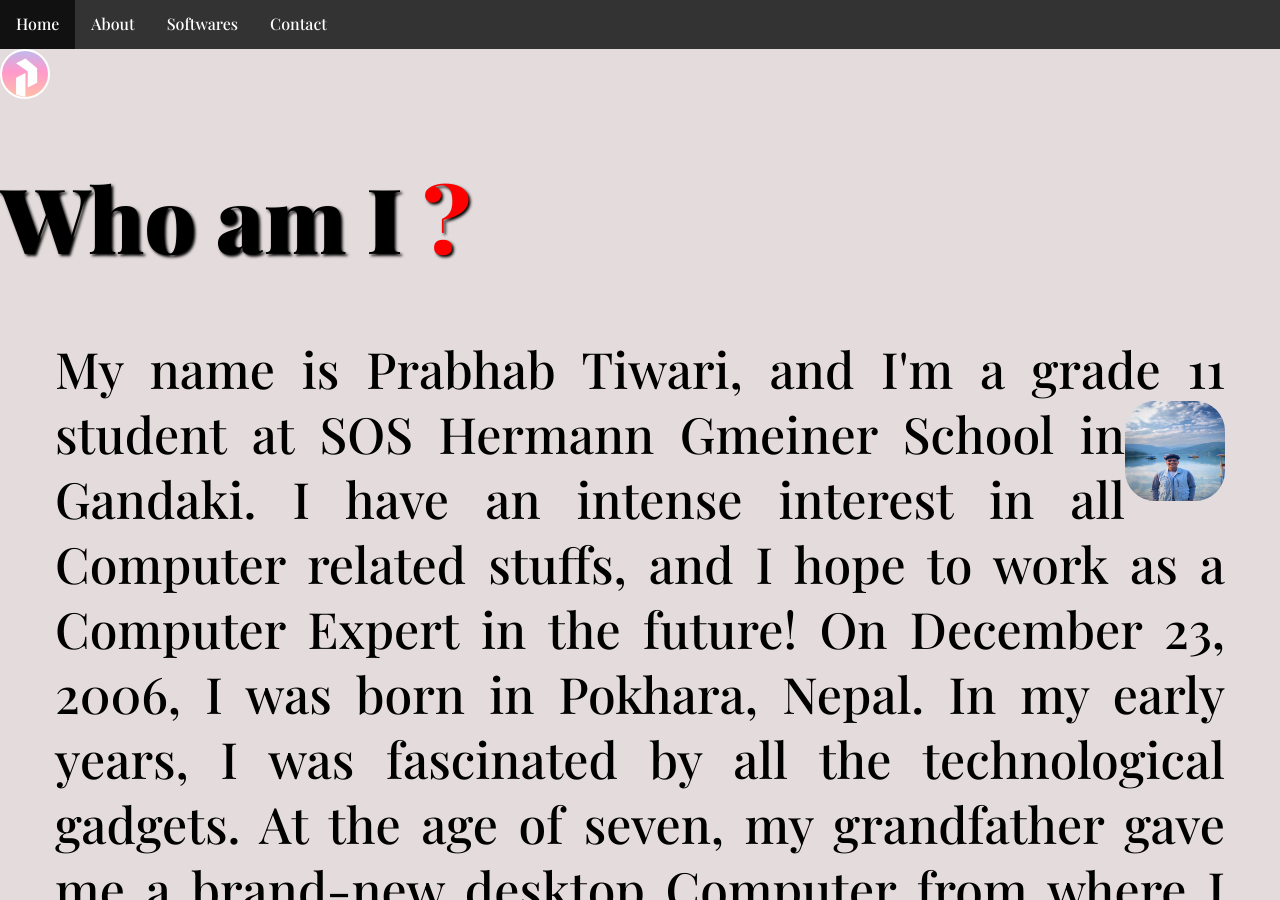
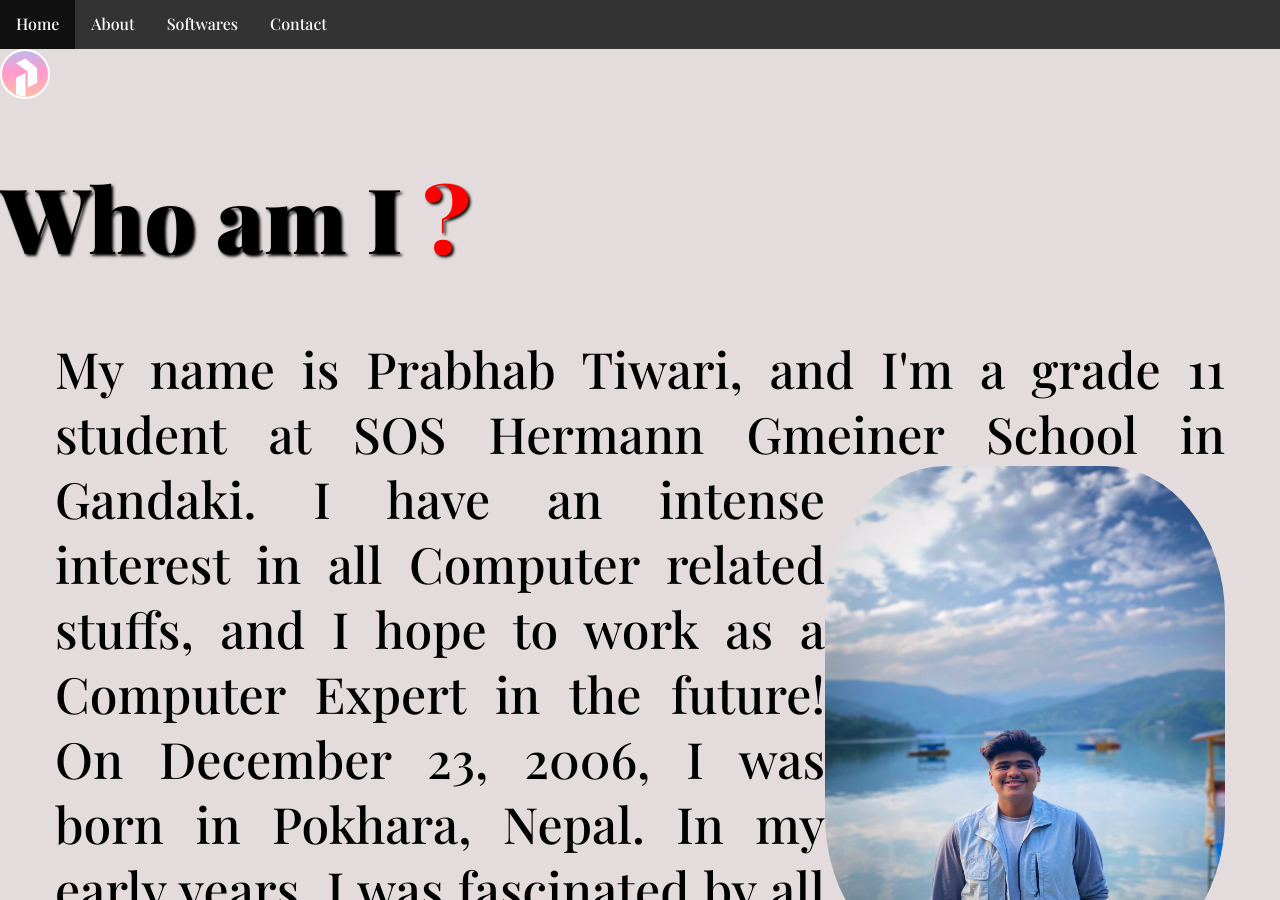
Before and after one commit to PrabhabTiwari/website, a Jekyll site: the page built from about.html, in a window 1280 px wide and 900 px high. Built offline with Jekyll 4.4.1, drawn with Linux system fonts in a browser that asks for light colours.

Commit message:
Update about.html

```diff
--- a/about.html
+++ b/about.html
@@ -23,7 +23,7 @@
     <h1 align="left">Who am I<span class="redText"> ? </span> </h1>
   <p>
 
-      My name is Prabhab Tiwari, and I'm a grade 11 student at SOS Hermann Gmeiner School in <img src="IMG_20240605_194417.jpg"  width="100" height="100" style="float:right"> </img> Gandaki. I have an intense interest in all Computer related stuffs, and I hope to work as a Computer Expert in the future! On December 23, 2006, I was born in Pokhara, Nepal. In my early years, I was fascinated by all the technological gadgets. At the age of seven, my grandfather gave me a brand-new desktop Computer from where I began working with a variety of Computer applications, including Word, Excel, Photoshop, and PowerPoint.
+      My name is Prabhab Tiwari, and I'm a grade 11 student at SOS Hermann Gmeiner School in <img src="IMG_20240605_194417.jpg"  width="400" height="500" style="float:right"> </img> Gandaki. I have an intense interest in all Computer related stuffs, and I hope to work as a Computer Expert in the future! On December 23, 2006, I was born in Pokhara, Nepal. In my early years, I was fascinated by all the technological gadgets. At the age of seven, my grandfather gave me a brand-new desktop Computer from where I began working with a variety of Computer applications, including Word, Excel, Photoshop, and PowerPoint.
 
 My interest in technology grew as I worked on it, and I began learning how to code and other fascinating topics from my brother <a href="https://aashishtiwari.com.np/" target="_blank">Ashish Tiwari</a>. At the age of eleven, I practically know many things but there is much more to know about Computers.
 
```
